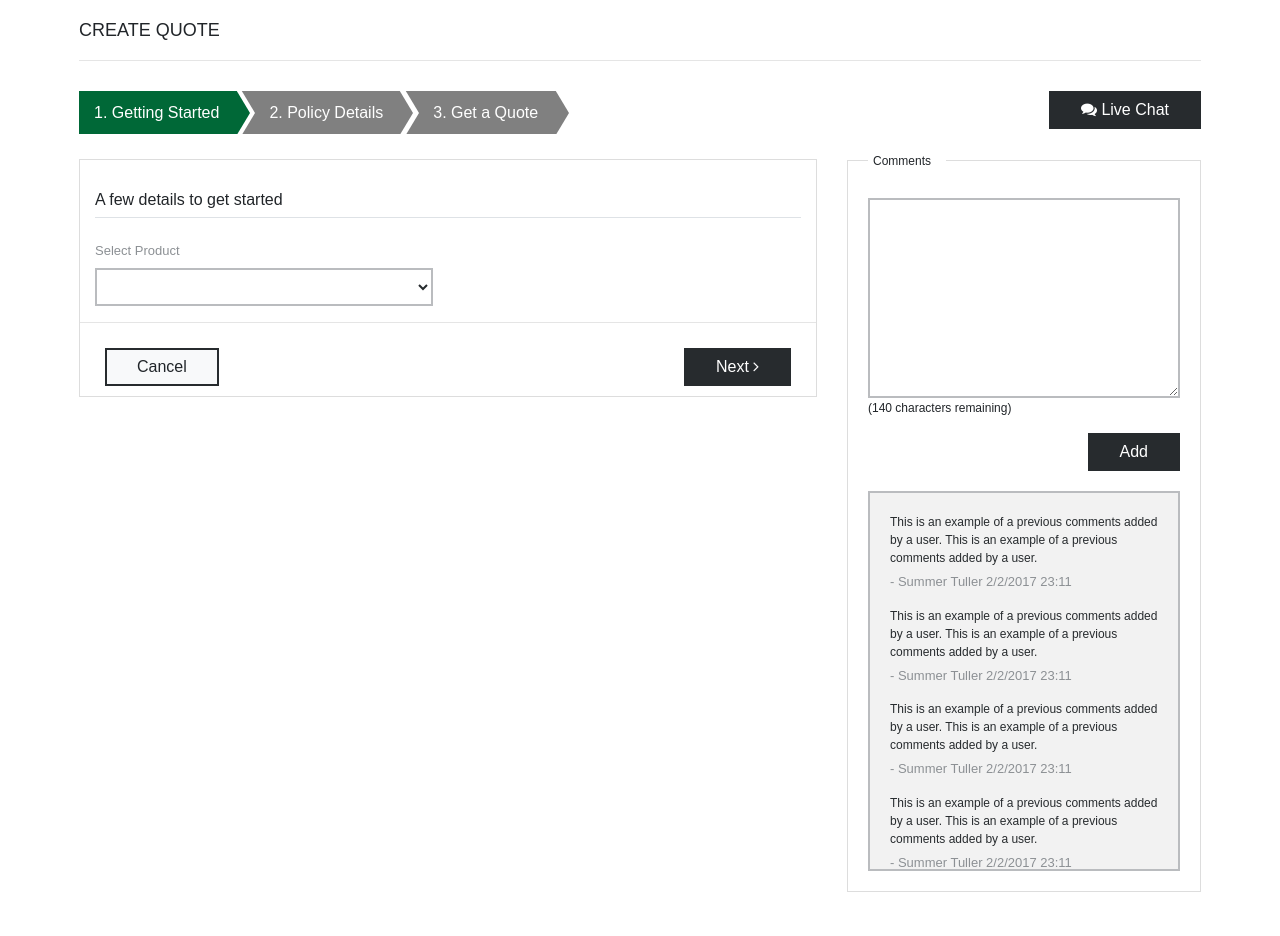
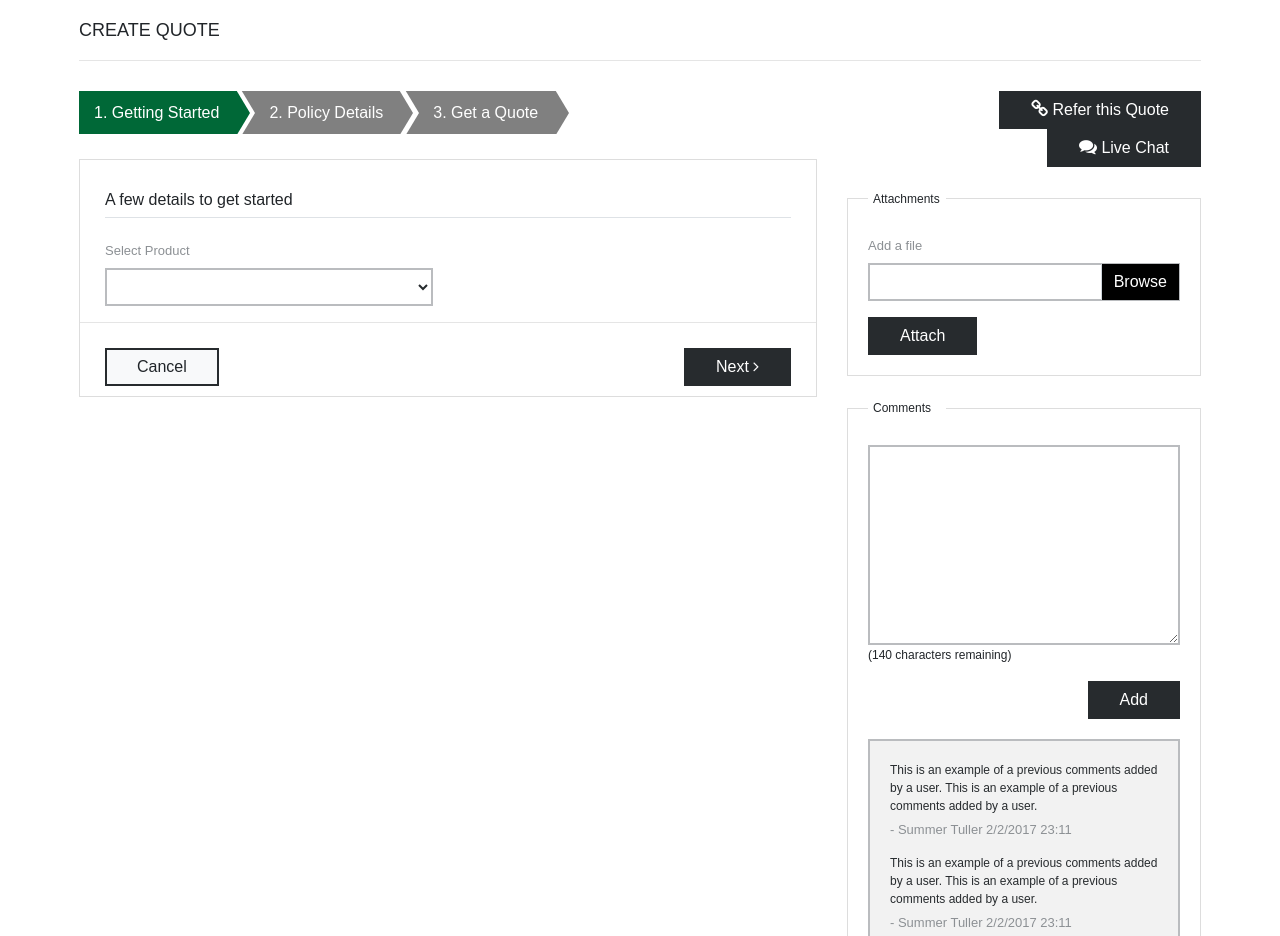
Before and after one commit to checkomkar/ccrtui, a plain HTML site: page index.html in a window 1280 px wide. Shown: the top 936 px of the page. Before the commit the page ends 892 px from the top, so only its background shows below. Drawn offline with nearby package versions, Linux system fonts and the light colour scheme.

Commit message:
loc grid changes

```diff
--- a/css/components/common.less
+++ b/css/components/common.less
@@ -56,6 +56,21 @@ select.error, input.error {
     }
 }
 
+.custom-file {
+    .custom-file-label {
+        border: 2px solid @input-border;
+        border-radius: 0;
+
+        &:after {
+            background-color: black;
+            border-radius: 0;
+            color: white;
+            font-size: 16px;
+            top: -1px;
+            right: -1px;
+        }
+    }
+}
 
 /* The container */
 .check-container {
--- a/css/components/pages/sw-custom.less
+++ b/css/components/pages/sw-custom.less
@@ -143,7 +143,7 @@
 }
 
 .sw-theme-arrows .step-content {
-    padding: 30px 15px 0 15px;
+    padding: 30px 25px 0 25px;
 
     &#step-2 {
         padding: 0;
--- a/css/components/variables.less
+++ b/css/components/variables.less
@@ -8,7 +8,7 @@
 @a-link: @radio-selected;
 @light-f2: #f2f2f2;
 @table-header-dark: #5d6166;
-
+@input-border: #babcbf;
 
 //style guide colors
 @munich-re-petrol: #007f92;
--- a/css/tabs.less
+++ b/css/tabs.less
@@ -60,8 +60,11 @@
                         width: 100%;
 
                         td {
+                            &:nth-of-type(5){
+                                width: 23%;
+                            }
                             p {
-                                min-height: 40px;
+                                //min-height: 40px;
                                 color: #8c9094;
                             }
 
@@ -91,6 +94,8 @@
         }
     }
 }
+
+
 
 #selectOccupancyModal{
 	#selectOccupancyModalTitle{
@@ -179,51 +184,72 @@
 
 
 
-.create-quote-tabs{
-	.header-row{
+.create-quote-tabs {
+    .header-row {
         margin-top: 20px;
-		h4{
+
+        h4 {
             font-size: 18px;
             font-weight: normal;
         }
     }
 
-	hr.seperator-quote{
+    hr.seperator-quote {
         margin-bottom: 30px;
         margin-top: 10px;
     }
 
-	.create-quote-main{
-		#smartwizard{
-			ul.step-anchor{
+    .create-quote-main {
+        #smartwizard {
+            ul.step-anchor {
                 border-bottom: 0;
                 border: 0 !important;
             }
         }
-		.side-field-set{
+
+        .side-field-btn{
+            .btn{
+                i{
+                    font-size: 18px;
+                }
+            }
+        }
+        .side-field-set {
             margin-top: 23px;
             border-radius: 0;
             padding: 20px;
-			textarea{
+
+            textarea {
                 border: solid 2px #babcbf;
                 width: 100%;
                 height: 200px;
             }
-			span{
+
+            span {
                 font-size: 12px;
+            }
+
+            .attachment {
+                p.file-up-title{
+                    font-size: 13px;
+                    color: @grey-03;
+                    margin-bottom: 8px;
+                }
             }
         }
 
-		.show-comments-box{
+        .show-comments-box {
             padding: 20px;
             margin-top: 20px;
             max-height: 380px;
             overflow-y: auto;
-			.comment{
+
+            .comment {
                 font-size: 12px;
                 color: #272b2e;
                 margin-bottom: 15px;
-				span.name{
+
+                span.name {
                     color: #8c9094;
                     font-size: 13px;
                     display: inline-block;
--- a/index.html
+++ b/index.html
@@ -514,12 +514,29 @@
 
     		</div>
         	<div class="col-sm-12 col-md-4">
-        		<div class="text-right">
+        		<div class="text-right side-field-btn">
+                    <button class="btn btn-primary" id="refer-quote-trigger">
+                        <i class="fa fa-link" aria-hidden="true"></i>
+                        Refer this Quote
+                    </button>
         			<button class="btn btn-primary">
                         <i class="fa fa-comments" aria-hidden="true"></i>
         				Live Chat
         			</button>
         		</div>
+                <fieldset class="side-field-set">
+                    <legend>Attachments</legend>
+                    <div class="form-group attachment">
+                        <p class="file-up-title">Add a file</p>
+                        <div class="custom-file">
+                            <input type="file" class="custom-file-input" id="validatedCustomFile" required>
+                            <label class="custom-file-label" for="validatedCustomFile"></label>
+                        </div>
+                    </div>
+                    <div class="text-left">
+                        <button class="btn btn-primary">Attach</button>
+                    </div>
+                </fieldset>
         		<fieldset class="side-field-set">
         			<legend>Comments</legend>
 					<div class="form-group">
@@ -568,7 +585,7 @@
                                     State/Province
                                 </p>
                                 <div class="form-group">
-                                    <select class="form-control select-product required" required="required" id="risk-locations">
+                                    <select class="form-control select-product required state-dd" required="required">
                                         <option value=""></option>
                                         <option value="1">1</option>
                                         <option value="2">2</option>
@@ -632,7 +649,7 @@
                                 </div>
                             </td>
                             <td class="no-border vertical-align-mid">
-                                <a href="#">Remove</a>
+                                <a href="#" class="remove-loc-grid">Remove</a>
                             </td>
                         </tr>
                     </tbody>
--- a/js/policy-details.js
+++ b/js/policy-details.js
@@ -19,7 +19,7 @@ $(document).ready(function () {
         }
     });
 
-    $('#refer-to-underwriter').on('click', function (e) {
+    $('#refer-to-underwriter, #refer-quote-trigger').on('click', function (e) {
         e.preventDefault();
         $('#refer-quote').modal();
     })
@@ -168,18 +168,39 @@ $(document).ready(function () {
         var locGridHtml = $.parseHTML($('#location-grid-row').html())[1];
 
         console.log(locGridHtml)
-        if (locCounter >= 10) {
+        if ($('.loc-grid-table').length >= 10) {
             return;
         } else {
+            $(locGridHtml).addClass('loc-grid-table');
             $(locGridHtml).attr("id", "table" + locCounter++);
+            //console.log($(locGridHtml).index())
             $('.location-tables-section').append(locGridHtml);
         }
 
     }
+
+    var removeLocGridRow = function () {
+        locCounter--;
+    }
+
     var locCounter = 1;
     addLocGridRow();
     $('#add-loc-main').on('click', function () {
         addLocGridRow();
     })
 
+    $(document).on('click', '.remove-loc-grid', function (e) {
+        e.preventDefault();
+        var $this = $(this);
+        $this.closest('.loc-grid-table').remove();
+        //console.log($('.loc-grid-table').length)
+        console.log($this.closest('.loc-grid-table').index())
+        //console.log($this.closest('.loc-grid-table').index())
+    });
+
+    $(document).on('change', '.state-dd', function (e) {
+        var $this = $(this);
+        console.log($this.closest('.loc-grid-table').index())
+    })
+
 })
```
Also changed, not shown: css/tabs.css. Lines whose indentation alone changed are shown as unchanged.
